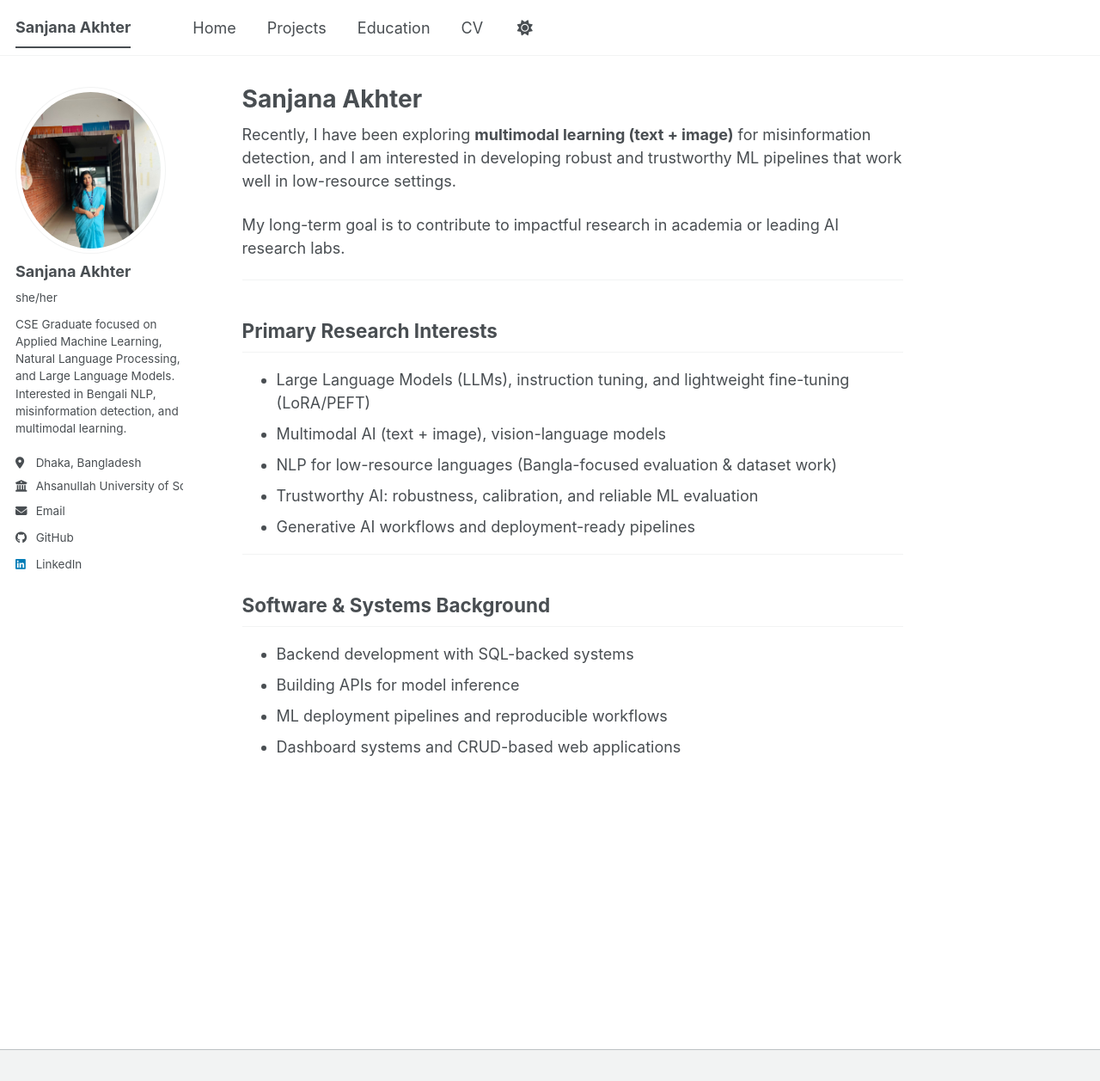
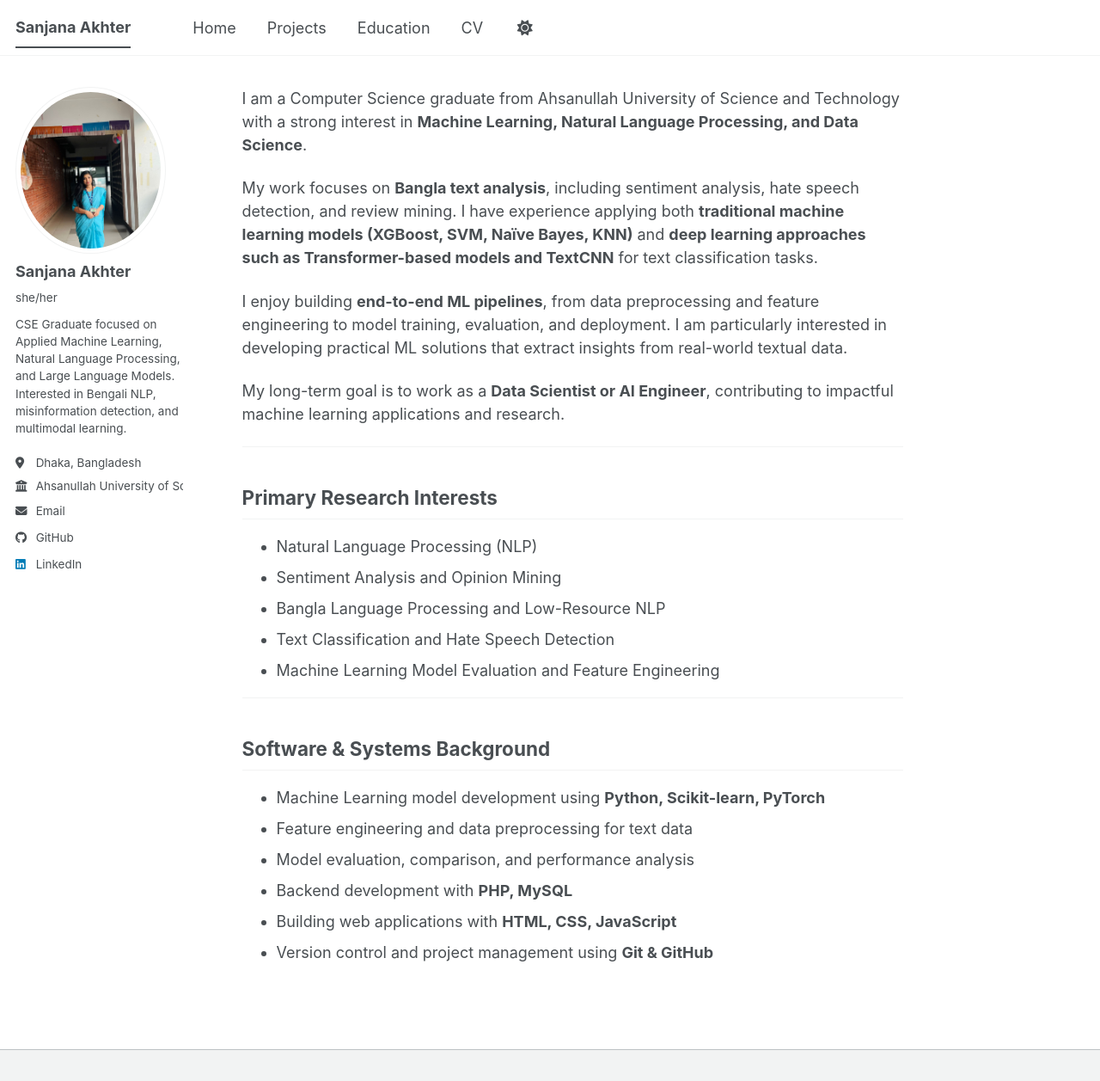
Before and after one commit to sanjana-akhter/sanjana-akhter.github.io, a Jekyll site: the page built from _pages/about.md, in a window 1280 px wide and 1257 px high. Shown: the whole window at 86% size. Built offline with Jekyll 4.4.1, drawn with Linux system fonts in a browser that asks for light colours; a script bundle is joined from its source files by our own code; library files that are not in the unit come from our copies.

Commit message:
Update about.md

```diff
--- a/_pages/about.md
+++ b/_pages/about.md
@@ -1,28 +1,34 @@
 ---
 permalink: /
-title: "Sanjana Akhter"
+
 author_profile: true
 ---
 
-Recently, I have been exploring **multimodal learning (text + image)** for misinformation detection, and I am interested in developing robust and trustworthy ML pipelines that work well in low-resource settings.
+I am a Computer Science graduate from Ahsanullah University of Science and Technology with a strong interest in **Machine Learning, Natural Language Processing, and Data Science**.
 
-My long-term goal is to contribute to impactful research in academia or leading AI research labs.
+My work focuses on **Bangla text analysis**, including sentiment analysis, hate speech detection, and review mining. I have experience applying both **traditional machine learning models (XGBoost, SVM, Naïve Bayes, KNN)** and **deep learning approaches such as Transformer-based models and TextCNN** for text classification tasks.
+
+I enjoy building **end-to-end ML pipelines**, from data preprocessing and feature engineering to model training, evaluation, and deployment. I am particularly interested in developing practical ML solutions that extract insights from real-world textual data.
+
+My long-term goal is to work as a **Data Scientist or AI Engineer**, contributing to impactful machine learning applications and research.
 
 ---
 
 ## Primary Research Interests
 
-- Large Language Models (LLMs), instruction tuning, and lightweight fine-tuning (LoRA/PEFT)
-- Multimodal AI (text + image), vision-language models
-- NLP for low-resource languages (Bangla-focused evaluation & dataset work)
-- Trustworthy AI: robustness, calibration, and reliable ML evaluation
-- Generative AI workflows and deployment-ready pipelines
+- Natural Language Processing (NLP)
+- Sentiment Analysis and Opinion Mining
+- Bangla Language Processing and Low-Resource NLP
+- Text Classification and Hate Speech Detection
+- Machine Learning Model Evaluation and Feature Engineering
 
 ---
 
 ## Software & Systems Background
 
-- Backend development with SQL-backed systems
-- Building APIs for model inference
-- ML deployment pipelines and reproducible workflows
-- Dashboard systems and CRUD-based web applications
+- Machine Learning model development using **Python, Scikit-learn, PyTorch**
+- Feature engineering and data preprocessing for text data
+- Model evaluation, comparison, and performance analysis
+- Backend development with **PHP, MySQL**
+- Building web applications with **HTML, CSS, JavaScript**
+- Version control and project management using **Git & GitHub**
```
